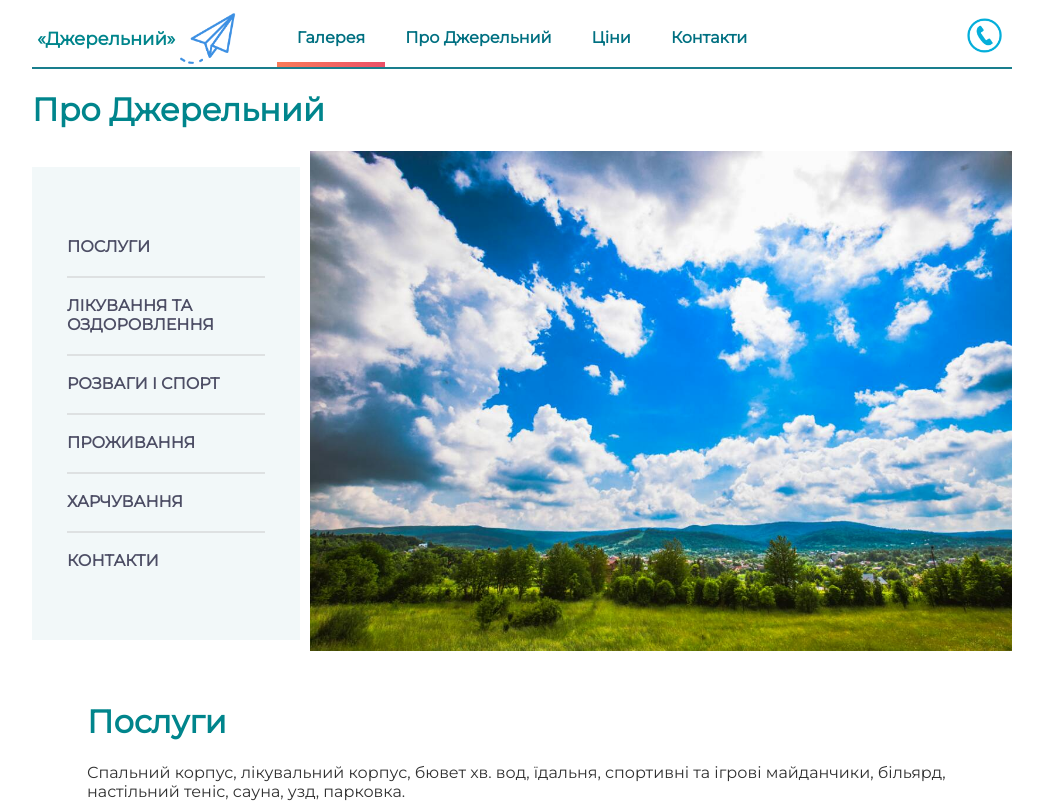
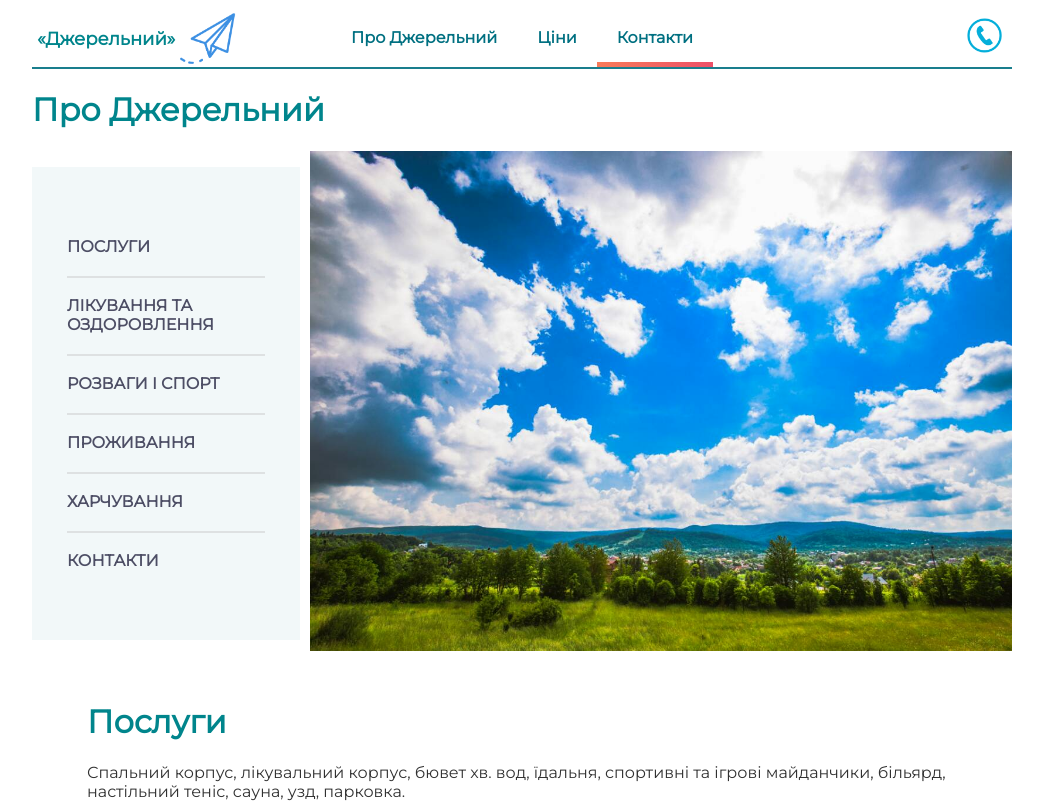
Before and after one commit to VadymBoguslavsky/react-sanatorii, a React (Create React App) app: page / in a window 1280 px wide. Shown: the top 803 px of the page, without its empty margins (118-1161 px from the left). Built offline with nearby package versions, Linux system fonts and the light colour scheme; the HTML template or start-up script is replaced by a standard one.

Commit message:
Changd year

```diff
--- a/src/components/header/header.js
+++ b/src/components/header/header.js
@@ -42,7 +42,8 @@ render(){
         <label className="menu-icon" htmlFor="menu-btn"><span className="navicon"></span></label>
         <ul className="menu" onClick={this.activeMenuLinks}>
           <li>
-            <a  onClick={this.toggleClass}
+            <a  className='menu-list--active'
+                onClick={this.toggleClass}
                 href="#contacts">Контакти</a>
           </li>
           <li>
@@ -53,11 +54,6 @@ render(){
             <a href="#about__san"
                onClick={this.toggleClass}>Про Джерельний</a>
           </li>
-          <li>
-            <a className='menu-list--active'
-               href="./#"
-               onClick={this.toggleClass}>Галерея</a>
-          </li>
         </ul>
       </header>
     );
```
